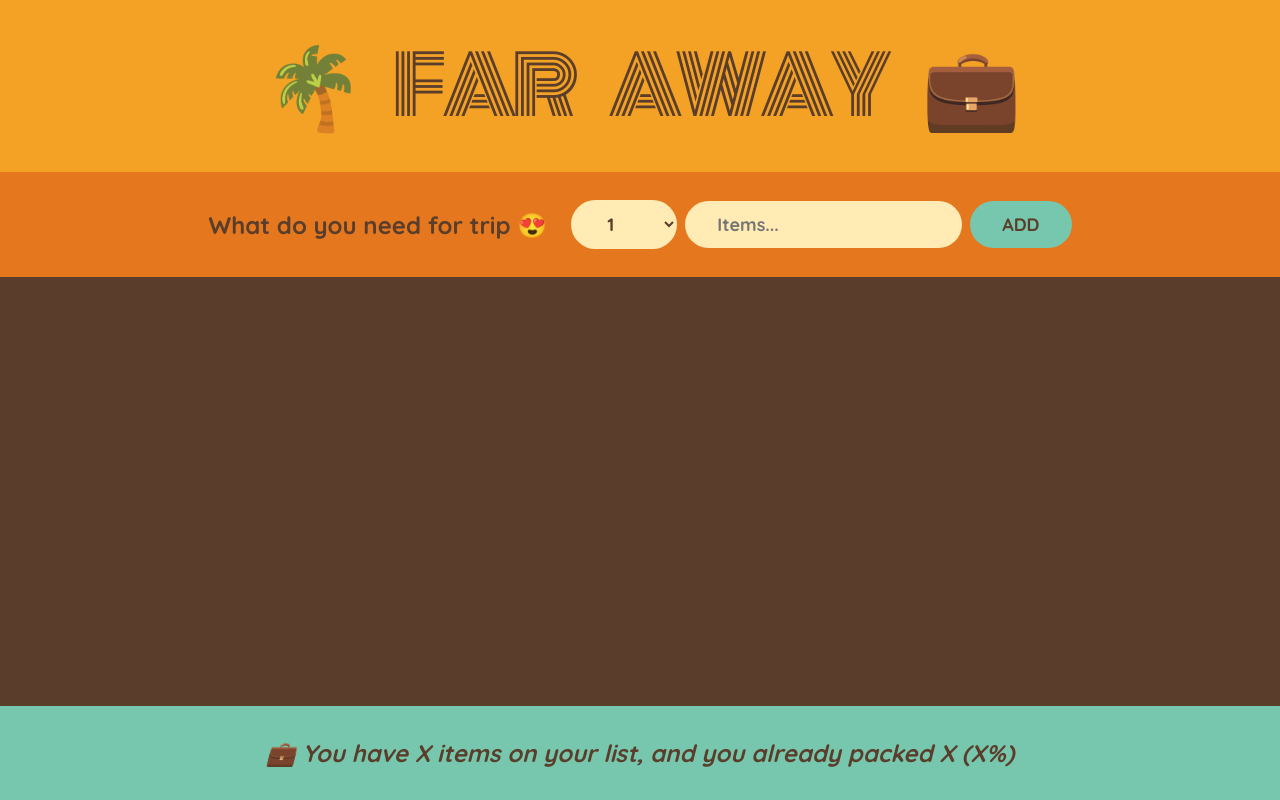
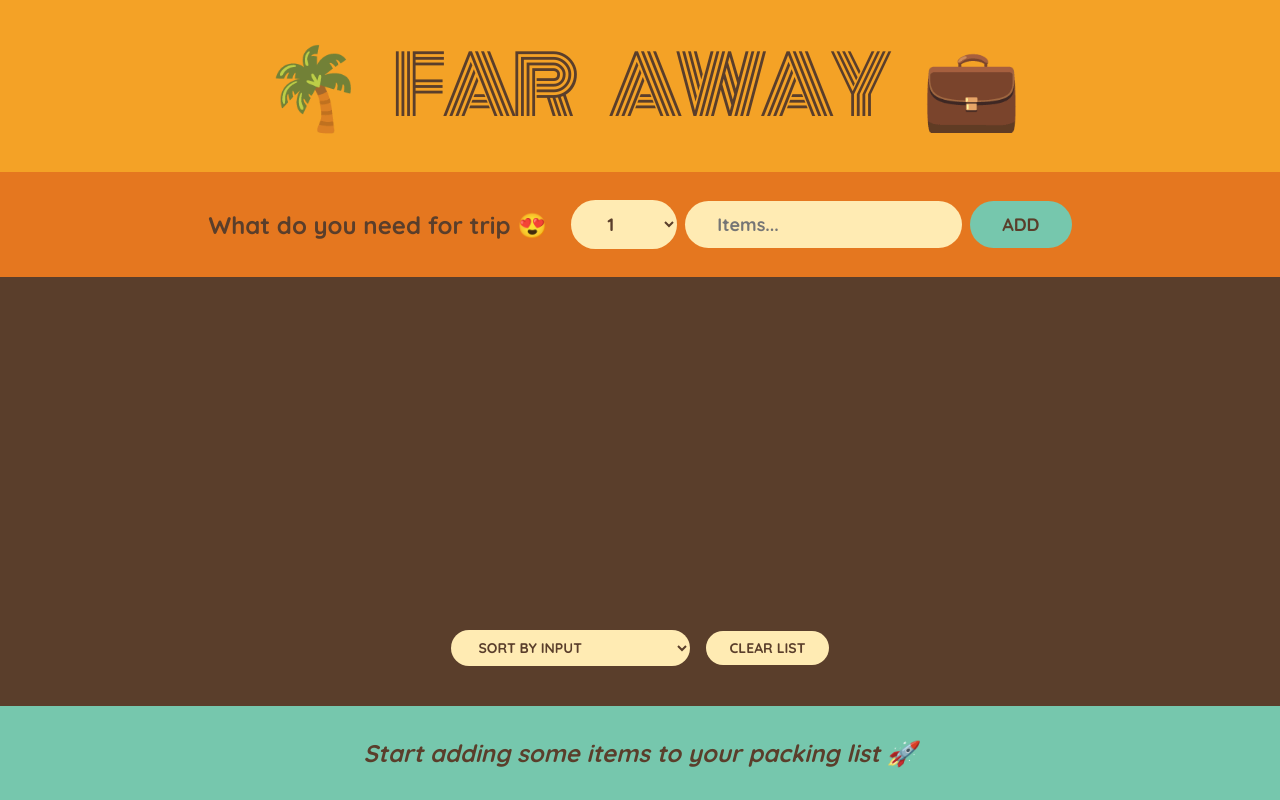
Before and after one commit to Talha1020/Travel-List, a React (Create React App) app: page / in a window 1280 px wide. Built offline with nearby package versions, Linux system fonts and the light colour scheme.

Commit message:
Added Sorting and clearing list Features.Fixed key issues in mapping of Array

```diff
--- a/src/App.js
+++ b/src/App.js
@@ -2,14 +2,14 @@ import { useState } from "react";
 
 export default function App() {
   const [ItemsList, setItemsList] = useState([]);
-  function onAddItems(itemsCheckList) {
+  function HandlerAddItems(itemsCheckList) {
     setItemsList((ItemsList) => [...ItemsList, itemsCheckList]);
   }
-  function onDeleteItems(id) {
+  function HandlerDeleteItems(id) {
     setItemsList(ItemsList.filter((items) => items.id !== id));
   }
 
-  function strikePackedItems(id) {
+  function HandlerPackedItems(id) {
     setItemsList((ItemsList) =>
       ItemsList.map(
         (previousitems) =>
@@ -20,17 +20,22 @@ export default function App() {
       )
     );
   }
+
+  function HandlerItemsList() {
+    setItemsList([]);
+  }
+
   return (
     <div className="app">
       <Logo />
-      <Form onAddItems={onAddItems} />
+      <Form onAddItems={HandlerAddItems} />
       <PackingList
-        strikePackedItems={strikePackedItems}
-        setItemsList={setItemsList}
-        onDeleteItems={onDeleteItems}
+        onPackedItems={HandlerPackedItems}
+        onClearList={HandlerItemsList}
+        onDeleteItems={HandlerDeleteItems}
         ItemsList={ItemsList}
       />
-      <Stats />
+      <Stats ItemsList={ItemsList} />
     </div>
   );
 }
@@ -82,28 +87,58 @@ function Form({ onAddItems }) {
     </form>
   );
 }
-function PackingList({ ItemsList, onDeleteItems, strikePackedItems }) {
+
+function PackingList({ ItemsList, onDeleteItems, onPackedItems, onClearList }) {
+  const [sortBy, setSortBy] = useState("input");
+  let NewItems;
+
+  if (sortBy === "input") NewItems = ItemsList;
+
+  if (sortBy === "description") {
+    NewItems = ItemsList.slice().sort((a, b) =>
+      a.description.localeCompare(b.description)
+    );
+  }
+
+  if (sortBy === "packed") {
+    NewItems = ItemsList.slice().sort(
+      (a, b) => Number(a.packed) - Number(b.packed)
+    );
+  }
+
   return (
     <div className="list">
       <ul>
-        {ItemsList.map((items) => (
+        {NewItems.map((items) => (
           <Item
+            key={items.id}
+            // key is very important to write. i mad a mistake here not to add key here but to list component.
+
             onDeleteItems={onDeleteItems}
-            strikePackedItems={strikePackedItems}
+            onPackedItems={onPackedItems}
             items={items}
           />
         ))}
       </ul>
+      <div className="actions">
+        <select value={sortBy} onChange={(e) => setSortBy(e.target.value)}>
+          <option value="input">Sort by input</option>
+          <option value="packed">Sort by packed status</option>
+          <option value="description">Sort by description</option>
+        </select>
+        <button onClick={() => onClearList()}>Clear List</button>
+      </div>
     </div>
   );
 }
 
-function Item({ items, onDeleteItems, strikePackedItems }) {
+function Item({ items, onDeleteItems, onPackedItems }) {
   return (
-    <li key={items.id}>
+    <li>
       <input
         type="checkbox"
-        onChange={() => strikePackedItems(items.id)}
+        value={items.packed}
+        onChange={() => onPackedItems(items.id)}
       ></input>
       <span style={items.packed ? { textDecoration: "line-through" } : {}}>
         {items.quantity} {items.description}
@@ -113,10 +148,27 @@ function Item({ items, onDeleteItems, strikePackedItems }) {
   );
 }
 
-function Stats() {
+function Stats({ ItemsList }) {
+  if (ItemsList.length === 0) {
+    return (
+      <footer className="stats">
+        <em>Start adding some items to your packing list 🚀</em>
+      </footer>
+    );
+  }
+  const numItems = ItemsList.length;
+
+  const ItemsPacked = ItemsList.filter((items) => items.packed).length;
+  const percentage = Math.round((ItemsPacked / numItems) * 100);
+
   return (
     <footer className="stats">
-      <em>💼 You have X items on your list, and you already packed X (X%)</em>
+      <em>
+        {percentage === 100
+          ? "You got everything! Ready to go ✈️"
+          : `💼 You have ${numItems} items on your list, and you already packed
+        ${ItemsPacked} (${percentage}%)`}
+      </em>
     </footer>
   );
 }
```
